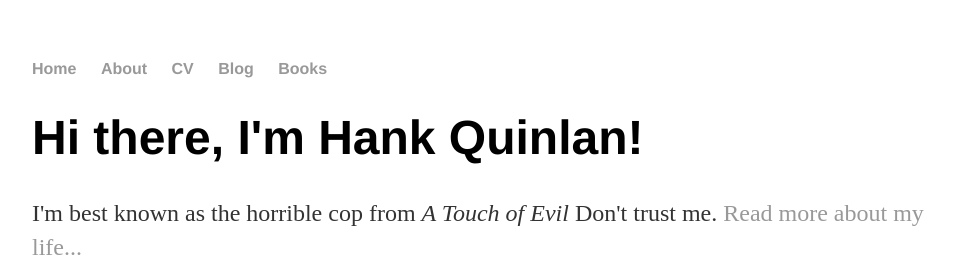
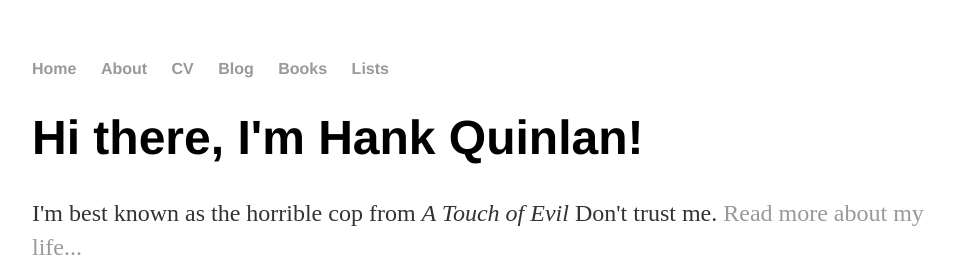
Before and after one commit to Lucas1Santos2Sousa/Lucas1Santos2Sousa.github.io, a Jekyll site: the page built from index.html, in a window 1280 px wide. Shown: the top 257 px of the page, without its empty margins (160-1115 px from the left). Built offline with Jekyll 4.4.1, drawn with Linux system fonts in a browser that asks for light colours.

Commit message:
Update default.html

```diff
--- a/_layouts/default.html
+++ b/_layouts/default.html
@@ -13,6 +13,7 @@
 	        		<li><a href="/cv">CV</a></li>
 	        		<li><a href="/blog">Blog</a></li>
 				<li><a href="/Books">Books</a></li>
+				<li><a href="/Lists">Lists</a></li>
 	    		</ul>
 			</nav>
 			<div class="container">
```
